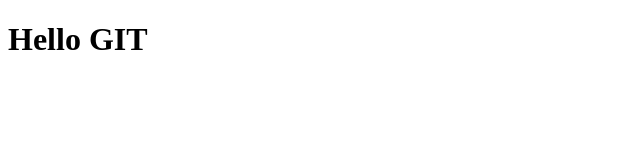
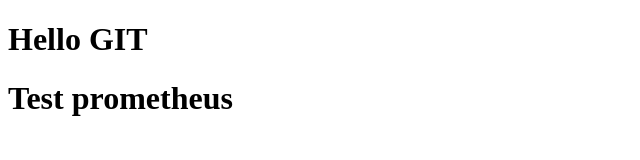
Before and after one commit to DmitrenkoPavel/Course-, a plain HTML site: page index.html in a window 1280 px wide. Shown: the whole page, without its empty margins (0-640 px from the left). Drawn offline with Linux system fonts and the light colour scheme.

```diff
--- a/index.html
+++ b/index.html
@@ -7,5 +7,6 @@
     </head>
     <body>
         <h1> Hello GIT </h1>
+        <h1> Test prometheus  </h1>
     </body>
 </html>
```
